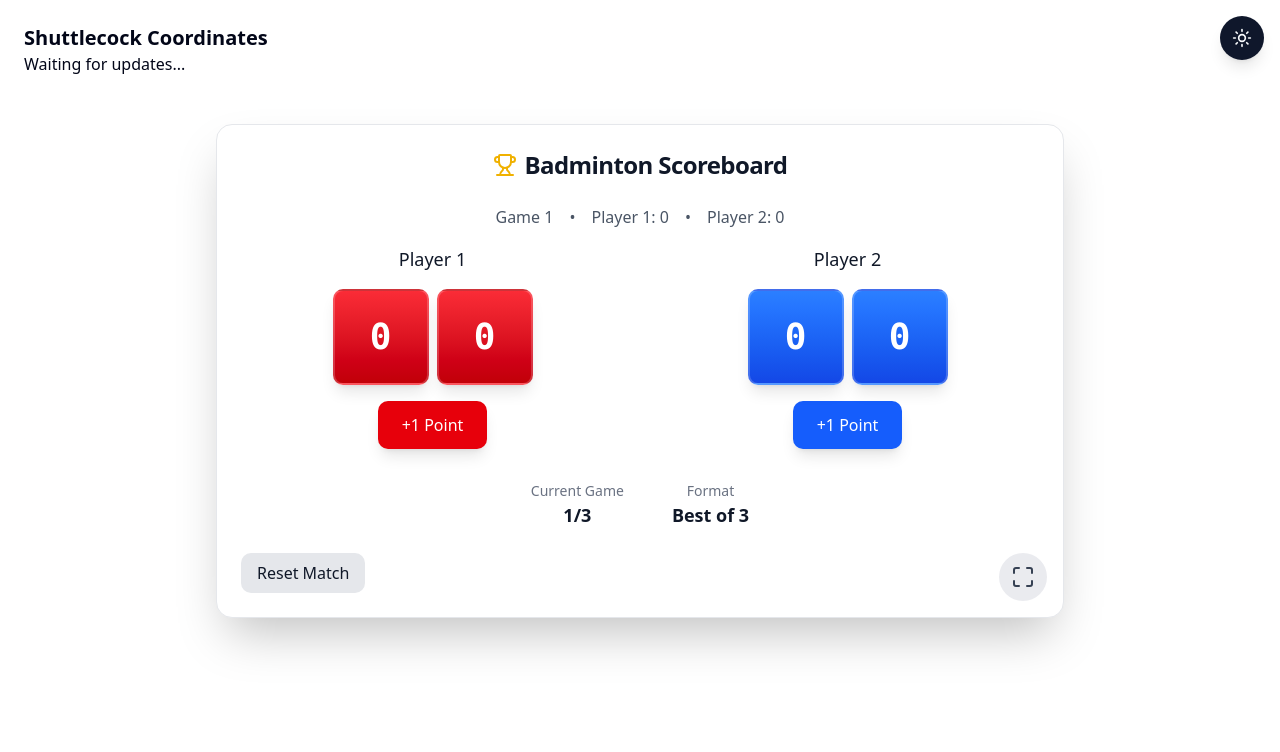
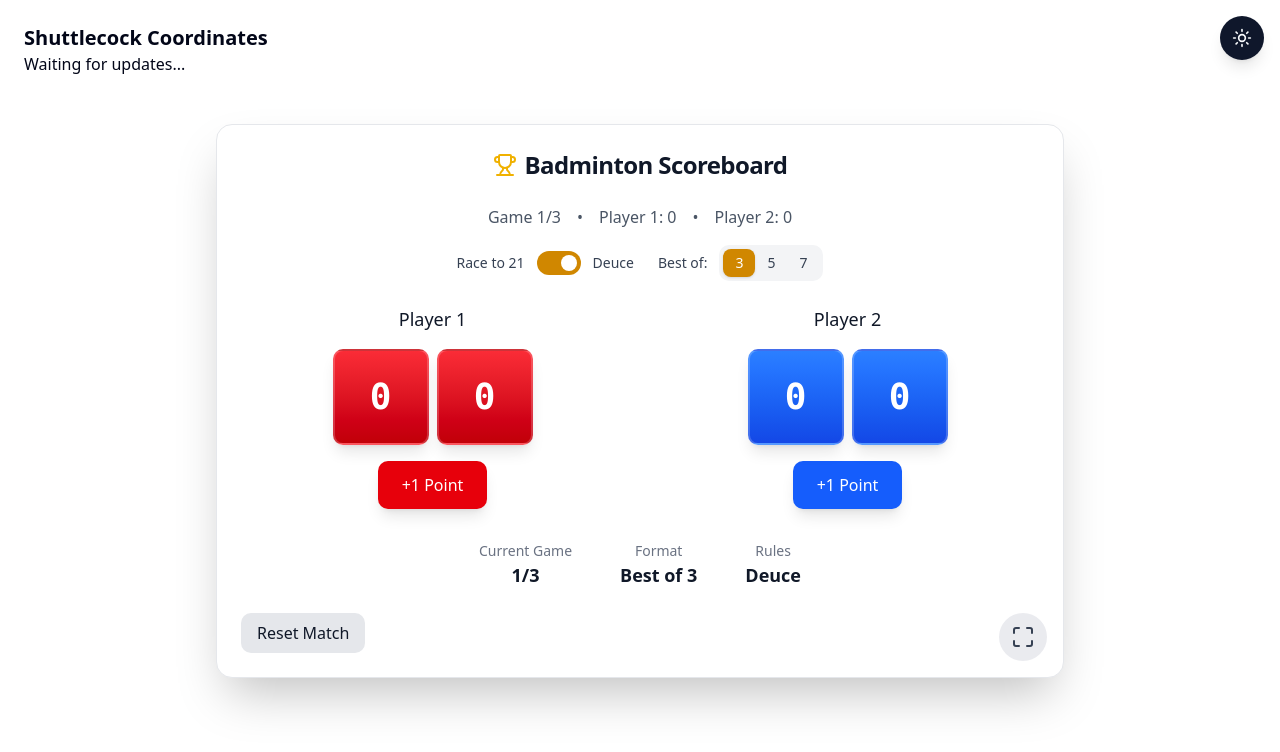
Before and after one commit to PenguinPush/ignitionhacks-v6, a Next.js app in the folder frontend/: page / in a window 1280 px wide. Shown: the top 752 px of the page. Built offline with nearby package versions, Linux system fonts and the light colour scheme; no server answers.

Commit message:
scoreboard updates!!

```diff
--- a/frontend/src/components/scoreboard.jsx
+++ b/frontend/src/components/scoreboard.jsx
@@ -11,15 +11,19 @@ export default function BadmintonScoreboard() {
 
   const [matchWinner, setMatchWinner] = useState(null);
 
+  const [useDeuce, setUseDeuce] = useState(true);
+  const [bestOf, setBestOf] = useState(3); // 3, 5, or 7
+  const gamesNeededToWin = Math.ceil(bestOf / 2);
+
   const scoreboardRef = useRef(null);
   const [isFullscreen, setIsFullscreen] = useState(false);
 
-  // Keep track of previous scores for flip detection
+
   const [prevP1, setPrevP1] = useState(0);
   const [prevP2, setPrevP2] = useState(0);
   const [flipStates, setFlipStates] = useState({ p1: [false, false], p2: [false, false] });
 
-  // keep fullscreen state synced
+
   useEffect(() => {
     const handleFullscreenChange = () => {
       setIsFullscreen(!!document.fullscreenElement);
@@ -39,13 +43,20 @@ export default function BadmintonScoreboard() {
 
   const flapSize = isFullscreen ? "w-48 h-48 text-8xl" : "w-24 h-24 text-4xl";
 
-  // ✅ Correct badminton rules
+  // ✅ Correct badminton rules with deuce option
   const checkGameWinner = (p1, p2) => {
-    if ((p1 >= 21 || p2 >= 21) && Math.abs(p1 - p2) >= 2) {
-      return p1 > p2 ? "Player 1" : "Player 2";
-    }
-    if (p1 === 30 || p2 === 30) {
-      return p1 > p2 ? "Player 1" : "Player 2";
+    if (useDeuce) {
+      // Traditional deuce rules
+      if ((p1 >= 21 || p2 >= 21) && Math.abs(p1 - p2) >= 2) {
+        return p1 > p2 ? "Player 1" : "Player 2";
+      }
+      if (p1 === 30 || p2 === 30) {
+        return p1 > p2 ? "Player 1" : "Player 2";
+      }
+    } else {
+      // No deuce - first to 21 wins
+      if (p1 >= 21) return "Player 1";
+      if (p2 >= 21) return "Player 2";
     }
     return null;
   };
@@ -55,13 +66,13 @@ export default function BadmintonScoreboard() {
 
     if (player === 1) {
       const newScore = player1Score + 1;
-      setPrevP1(player1Score);
-      setPlayer1Score(newScore);
-
-      // Trigger flip animation for changed digits
       const oldDigits = player1Score.toString().padStart(2, "0").split("");
       const newDigits = newScore.toString().padStart(2, "0").split("");
       const newFlipState = oldDigits.map((digit, idx) => digit !== newDigits[idx]);
+
+      // Update scores and flip state together
+      setPrevP1(player1Score);
+      setPlayer1Score(newScore);
       setFlipStates(prev => ({ ...prev, p1: newFlipState }));
 
       // Reset flip state after animation
@@ -73,13 +84,13 @@ export default function BadmintonScoreboard() {
       if (win) endGame(win);
     } else {
       const newScore = player2Score + 1;
-      setPrevP2(player2Score);
-      setPlayer2Score(newScore);
-
-      // Trigger flip animation for changed digits
       const oldDigits = player2Score.toString().padStart(2, "0").split("");
       const newDigits = newScore.toString().padStart(2, "0").split("");
       const newFlipState = oldDigits.map((digit, idx) => digit !== newDigits[idx]);
+
+      // Update scores and flip state together
+      setPrevP2(player2Score);
+      setPlayer2Score(newScore);
       setFlipStates(prev => ({ ...prev, p2: newFlipState }));
 
       // Reset flip state after animation
@@ -95,7 +106,7 @@ export default function BadmintonScoreboard() {
   const endGame = (winner) => {
     if (winner === "Player 1") {
       setPlayer1Games((g) => {
-        if (g + 1 === 2) {
+        if (g + 1 === gamesNeededToWin) {
           setMatchWinner("Player 1");
           return g + 1;
         }
@@ -103,7 +114,7 @@ export default function BadmintonScoreboard() {
       });
     } else {
       setPlayer2Games((g) => {
-        if (g + 1 === 2) {
+        if (g + 1 === gamesNeededToWin) {
           setMatchWinner("Player 2");
           return g + 1;
         }
@@ -111,7 +122,7 @@ export default function BadmintonScoreboard() {
       });
     }
 
-    setCurrentGame((g) => Math.min(g + 1, 3));
+    setCurrentGame((g) => Math.min(g + 1, bestOf));
     setPlayer1Score(0);
     setPlayer2Score(0);
     setPrevP1(0);
@@ -139,12 +150,13 @@ export default function BadmintonScoreboard() {
     return (
       <div className="flex gap-2">
         {digits.map((digit, idx) => {
-          const isFlipping = flipState[idx];
+
+          const isFlipping = flipState && flipState[idx] === true;
           const prevDigit = prevDigits[idx];
 
           return (
             <div key={idx} className={`relative ${flapSize}`} style={{ perspective: '1000px' }}>
-              {/* Current digit (front) */}
+
               <div
                 className={`absolute w-full h-full rounded-lg ${color} text-white font-mono font-extrabold flex items-center justify-center transition-transform duration-600 ease-in-out shadow-lg border-2 border-white/20`}
                 style={{
@@ -155,7 +167,7 @@ export default function BadmintonScoreboard() {
                 {isFlipping ? prevDigit : digit}
               </div>
 
-              {/* New digit (back) - appears when flipping */}
+
               {isFlipping && (
                 <div
                   className={`absolute w-full h-full rounded-lg ${color} text-white font-mono font-extrabold flex items-center justify-center shadow-lg border-2 border-white/20`}
@@ -213,13 +225,60 @@ export default function BadmintonScoreboard() {
         {/* Game Status */}
         <div className="text-center mb-4">
           <div className="flex justify-center gap-4 text-gray-600 dark:text-white/80">
-            <span>Game {currentGame}</span>
+            <span>Game {currentGame}/{bestOf}</span>
             <span>•</span>
             <span>Player 1: {player1Games}</span>
             <span>•</span>
             <span>Player 2: {player2Games}</span>
           </div>
         </div>
+
+        {/* Game Settings */}
+        {!matchWinner && (
+          <div className="flex flex-wrap justify-center gap-6 mb-6 px-4">
+            {/* Deuce Toggle Switch */}
+            <div className="flex items-center gap-3">
+              <span className="text-sm font-medium text-gray-700 dark:text-gray-300">Race to 21</span>
+              <button
+                onClick={() => setUseDeuce(!useDeuce)}
+                disabled={player1Score > 0 || player2Score > 0}
+                className={`relative inline-flex h-6 w-11 items-center rounded-full transition-colors focus:outline-none focus:ring-2 focus:ring-yellow-500 focus:ring-offset-2 disabled:opacity-50 disabled:cursor-not-allowed ${
+                  useDeuce
+                    ? 'bg-yellow-600'
+                    : 'bg-gray-200 dark:bg-gray-600'
+                }`}
+              >
+                <span
+                  className={`inline-block h-4 w-4 transform rounded-full bg-white transition-transform ${
+                    useDeuce ? 'translate-x-6' : 'translate-x-1'
+                  }`}
+                />
+              </button>
+              <span className="text-sm font-medium text-gray-700 dark:text-gray-300">Deuce</span>
+            </div>
+
+            {/* Best Of Selector */}
+            <div className="flex items-center gap-3">
+              <label className="text-sm font-medium text-gray-700 dark:text-gray-300">Best of:</label>
+              <div className="flex bg-gray-100 dark:bg-gray-700 rounded-lg p-1">
+                {[3, 5, 7].map((option) => (
+                  <button
+                    key={option}
+                    onClick={() => setBestOf(option)}
+                    disabled={currentGame > 1 || player1Games > 0 || player2Games > 0}
+                    className={`px-3 py-1 text-sm rounded-md transition-all disabled:opacity-50 disabled:cursor-not-allowed ${
+                      bestOf === option
+                        ? 'bg-yellow-600 text-white shadow-sm'
+                        : 'text-gray-700 dark:text-gray-300 hover:bg-gray-200 dark:hover:bg-gray-600'
+                    }`}
+                  >
+                    {option}
+                  </button>
+                ))}
+              </div>
+            </div>
+          </div>
+        )}
 
         {/* Players */}
         <div
@@ -282,11 +341,15 @@ export default function BadmintonScoreboard() {
         <div className="flex items-center justify-center gap-12 text-gray-500 dark:text-white/60">
           <div className="flex flex-col items-center">
             <span className="text-sm">Current Game</span>
-            <span className="text-lg font-semibold text-gray-900 dark:text-white">{currentGame}/3</span>
+            <span className="text-lg font-semibold text-gray-900 dark:text-white">{currentGame}/{bestOf}</span>
           </div>
           <div className="flex flex-col items-center">
             <span className="text-sm">Format</span>
-            <span className="text-lg font-semibold text-gray-900 dark:text-white">Best of 3</span>
+            <span className="text-lg font-semibold text-gray-900 dark:text-white">Best of {bestOf}</span>
+          </div>
+          <div className="flex flex-col items-center">
+            <span className="text-sm">Rules</span>
+            <span className="text-lg font-semibold text-gray-900 dark:text-white">{useDeuce ? 'Deuce' : 'Race to 21'}</span>
           </div>
         </div>
 
```
